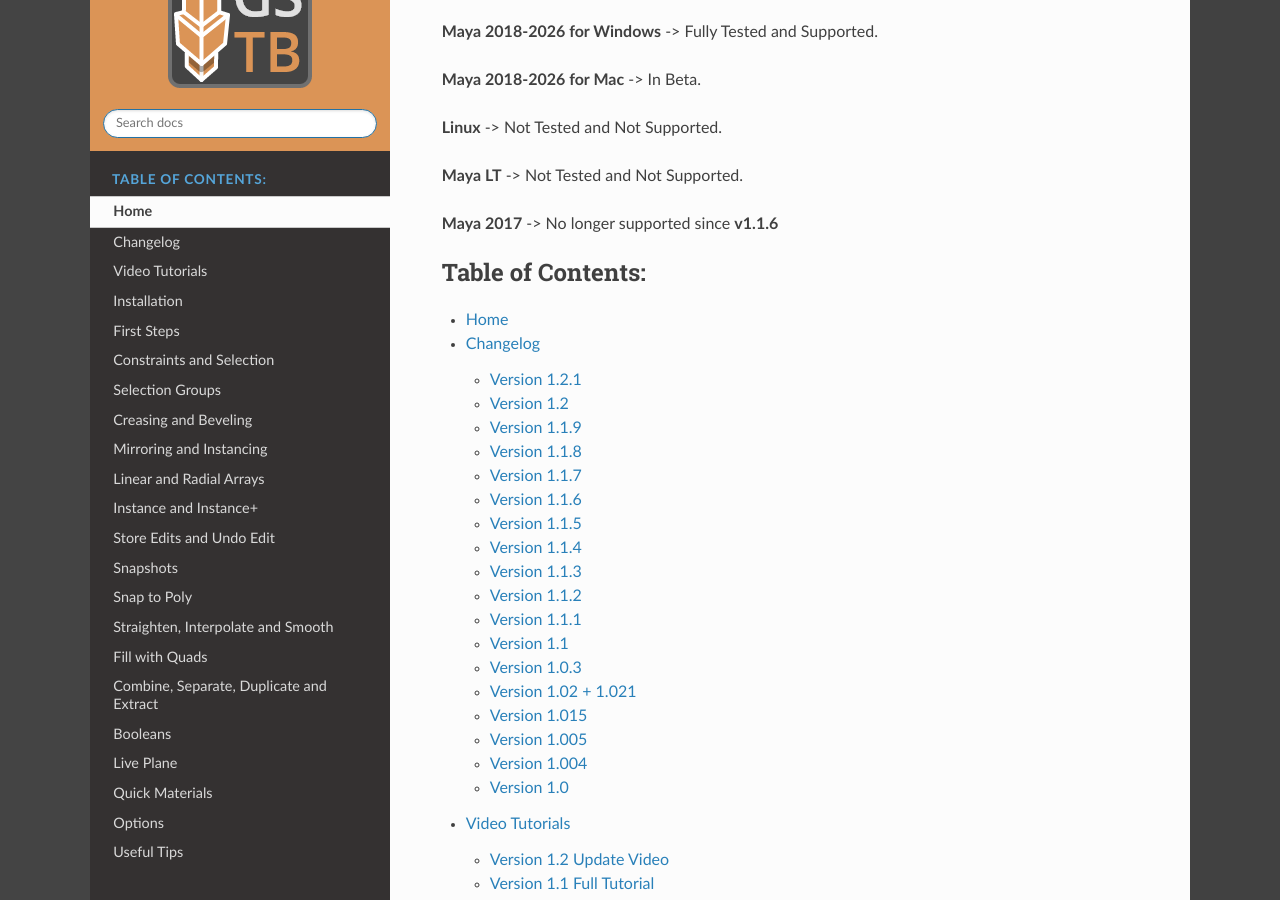
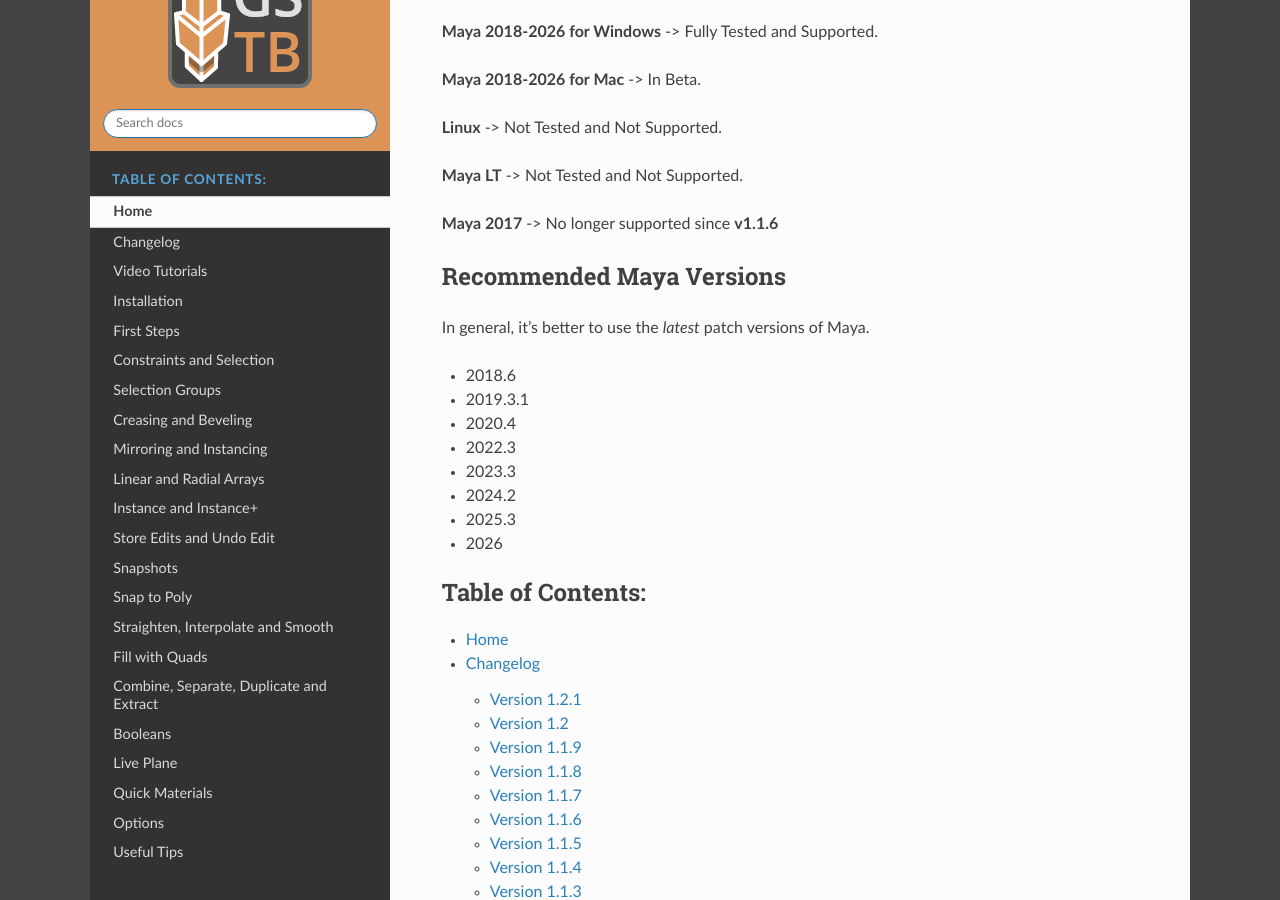
Before and after one commit to Video-Nomad/gs-toolbox-docs, a Sphinx documentation site: the page built from docs/source/index.rst, in a window 1280 px wide and 900 px high, scrolled down 2428 px. Built offline with Sphinx 7.4.7 and the Read the Docs theme 3.1.0, drawn with Linux system fonts in a browser that asks for light colours.

Commit message:
Updated recommended Maya versions

```diff
--- a/docs/source/index.rst
+++ b/docs/source/index.rst
@@ -84,6 +84,20 @@
 
 **Maya 2017** -> No longer supported since **v1.1.6**
 
+Recommended Maya Versions
+=========================
+
+In general, it's better to use the *latest* patch versions of Maya.
+
+- 2018.6
+- 2019.3.1
+- 2020.4
+- 2022.3
+- 2023.3
+- 2024.2
+- 2025.3
+- 2026
+
 .. toctree::
     :maxdepth: 2
     :caption: Table of Contents:
```
